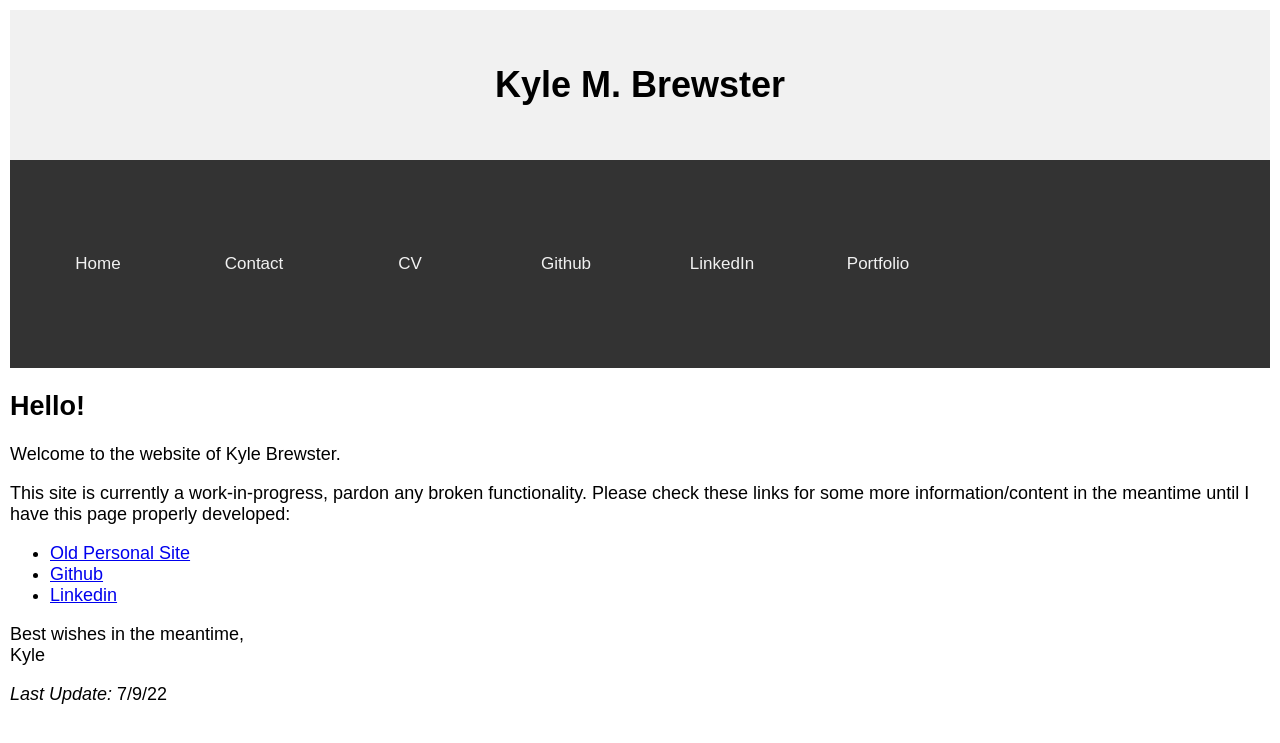
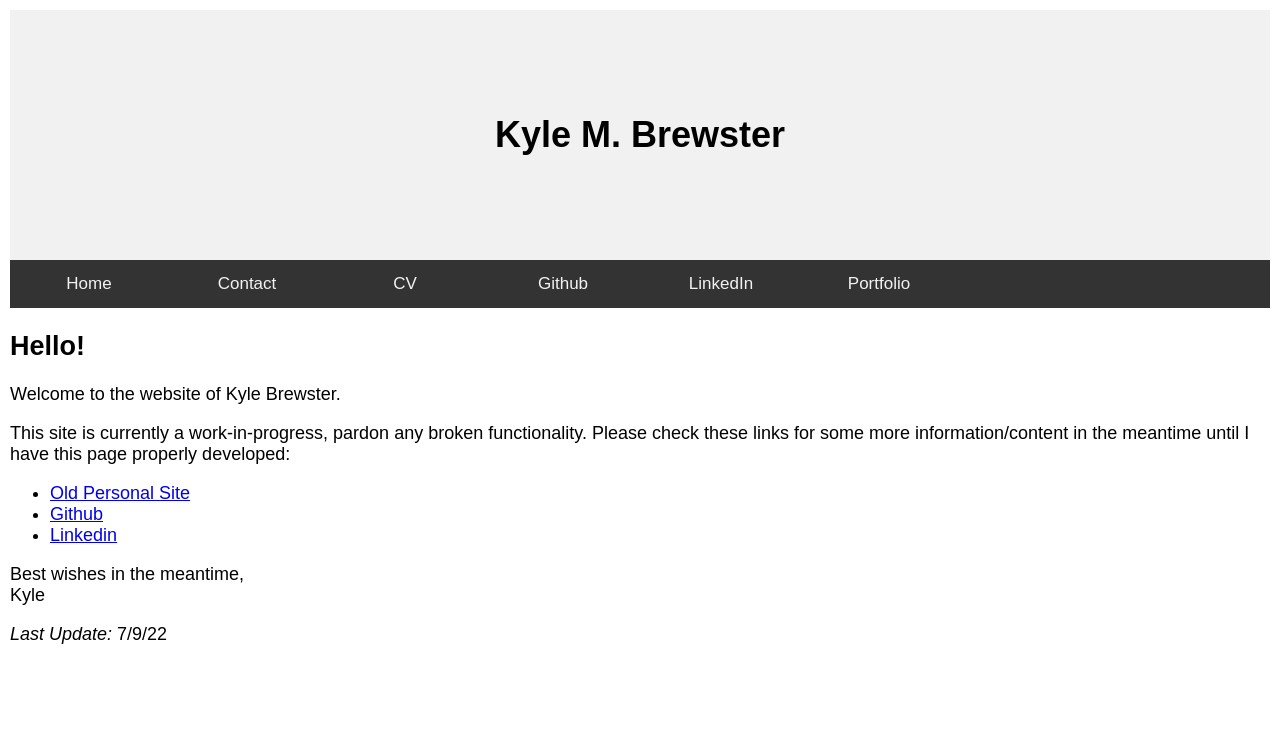
Before and after one commit to k-brew/personal-site, a Jekyll site: the page built from index.md, in a window 1280 px wide. Shown: the top 743 px of the page. Built offline with Jekyll 4.4.1, drawn with Linux system fonts in a browser that asks for light colours.

Commit message:
Update default.html

```diff
--- a/_layouts/default.html
+++ b/_layouts/default.html
@@ -128,7 +128,7 @@
 </head>
 <body>
 
-<div class="header">
+<div id="header" class="header">
   <h1 class="project-name">{{ page.title | default: site.title | default: site.github.repository_name }}</h1>
 </div>
 
@@ -171,9 +171,9 @@
 
     function scrollFunction() {
       if (document.body.scrollTop > 80 || document.documentElement.scrollTop > 80) {
-        document.getElementById("navbar").style.padding = "30px 10px";
+        document.getElementById("header").style.padding = "30px 10px";
       } else {
-        document.getElementById("navbar").style.padding = "80px 10px";
+        document.getElementById("header").style.padding = "80px 10px";
       }
     }
     </script>
```
